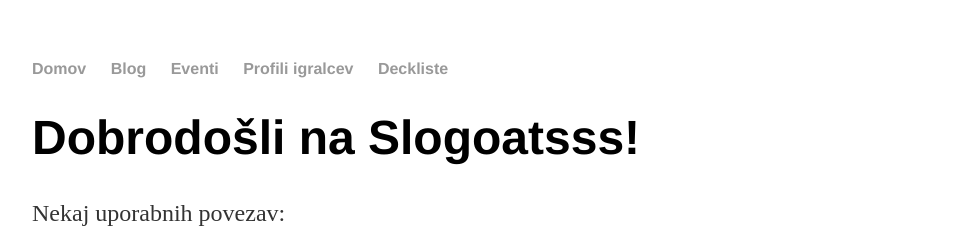
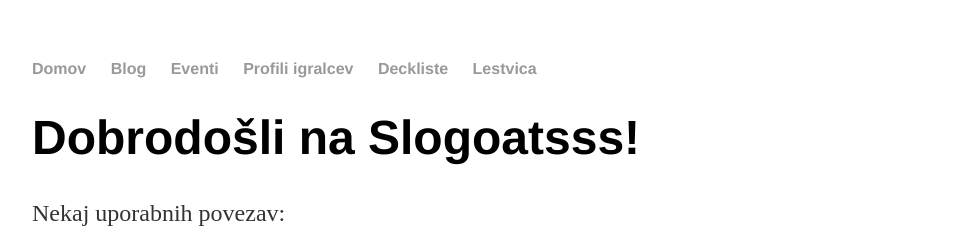
Before and after one commit to slogoatsss/slogoatsss.github.io, a Jekyll site: the page built from index.html, in a window 1280 px wide. Shown: the top 252 px of the page, without its empty margins (160-1119 px from the left). Built offline with Jekyll 4.4.1, drawn with Linux system fonts in a browser that asks for light colours.

Commit message:
Update default.html

```diff
--- a/_layouts/default.html
+++ b/_layouts/default.html
@@ -13,6 +13,7 @@
 				<li><a href="/eventi">Eventi</a></li>
 				<li><a href="/profili">Profili igralcev</a></li>
 				<li><a href="/deckliste">Deckliste</a></li>
+				<li><a href="/lestvica">Lestvica</a></li>
 	    		</ul>
 			</nav>
 			<div class="container">
```
